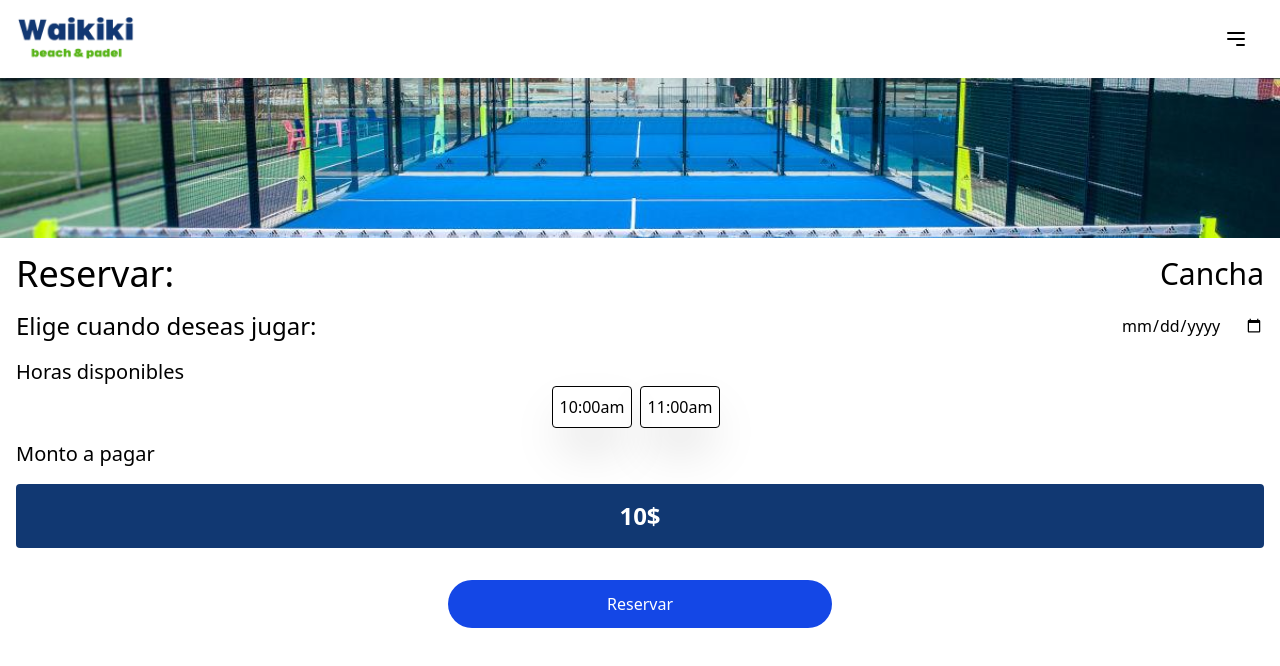
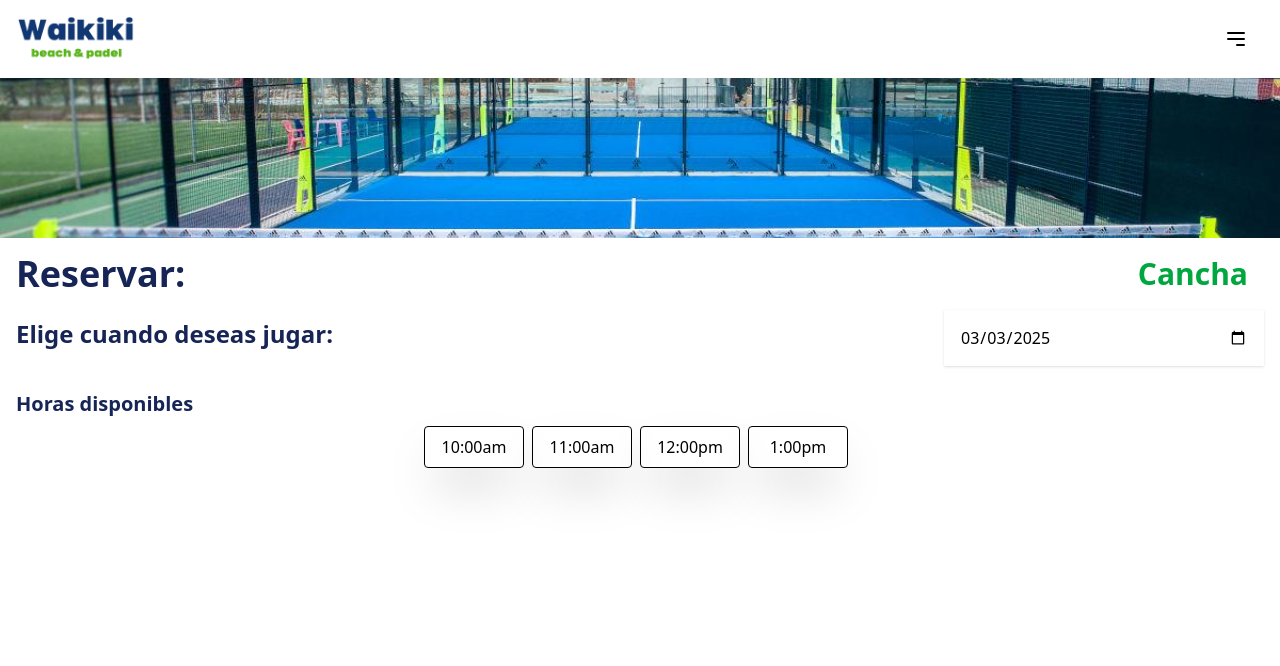
Before and after one commit to anzambrano21/waikikiPadel, a React (Vite) app: page /reservar in a window 1280 px wide. Shown: the top 666 px of the page. Built offline with nearby package versions, Linux system fonts and the light colour scheme.

Commit message:
Componentesactualiados

```diff
--- a/src/components/Horario.jsx
+++ b/src/components/Horario.jsx
@@ -1,9 +1,9 @@
 import React from "react";
 import { Link } from "react-router";
 
-function Horario({ canchaId, horario }) {
+function Horario({ canchaId, horario, fecha }) {
     return (
-        <Link to={`/reservar?cancha=${canchaId}&hora=${horario}`}>
+        <Link to={`/reservar?cancha=${canchaId}&hora=${horario}&fecha=${fecha}`}>
             <div
                 id="horario"
                 className="flex justify-center items-center border w-20 mr-2 p-2 shadow rounded hover:bg-[#113872] hover:text-white duration-300 ease-in"
--- a/src/components/ui/Sidebar.jsx
+++ b/src/components/ui/Sidebar.jsx
@@ -10,7 +10,7 @@ const Sidebar = () => {
         <div className="h-full flex flex-col bg-[#113872]">
             {/* Logo */}
             <div className='flex justify-center'>
-                <Link to="/">
+                <Link to="/pagos">
                     <img className="w-30" src={logo} alt="logo" />
                 </Link>
             </div>
@@ -20,7 +20,7 @@ const Sidebar = () => {
                 <ul className="flex flex-col items-center list-none text-white flex-grow w-full py-7">
                     {/* Opciones del menú con íconos */}
                     <MenuItem
-                        to="/"
+                        to="/pagos"
                         text="Pagos"
                         currentPath={location.pathname}
                         icon={<BanknotesIcon className="w-5 h-5" />} // Ícono de Pagos
--- a/src/pages/Client/MetodosPago.jsx
+++ b/src/pages/Client/MetodosPago.jsx
@@ -4,7 +4,7 @@ import LayoutClient from "../../layout/LayoutClient";
 
 function MetodoPago({ nombre, seleccionado, onChange, informacion }) {
     return (
-        <li className="flex flex-col w-full p-2 border-t hover:bg-gray-100">
+        <li className="flex flex-col w-full p-2 border-t border-gray-500 ">
             <div className="flex justify-between items-center">
                 <div>
                     <h4 className="text-lg">{nombre}</h4>
@@ -64,24 +64,24 @@ function MetodosPago() {
         <LayoutClient>
             <div className="flex justify-center min-h-screen p-2">
                 <div className="flex flex-col items-center w-full max-w-md">
-                    <div className="border rounded-xl w-full shadow-lg">
+                    <div className="border border-gray-500 rounded-xl w-full shadow-lg">
                         <div className="p-2">
-                            <h1 className="text-2xl font-bold">Reservar</h1>
+                            <h1 className="text-2xl font-bold text-blue-950">Reservar</h1>
                         </div>
 
                         <div className="flex justify-between items-center my-4 p-2">
-                            <h2 className="text-xl font-semibold">Cancha 1</h2>
-                            <p className="text-gray-600">08/17/2025</p>
+                            <h2 className="text-xl font-bold text-green-600">Cancha 1</h2>
+                            <p className="text-blue-950 font-bold ">08/17/2025</p>
                         </div>
 
-                        <div className="flex justify-center items-center my-4">
+                        <div className="flex justify-center items-center my-4 font-bold">
                             <p className="m-2">Desde:</p>
-                            <p className="m-2 font-semibold">10:00am</p>
+                            <p className="m-2 font-semibold text-white p-2 rounded-xl text-center w-25 bg-blue-950">10:00am</p>
                             <p className="m-2">Hasta:</p>
-                            <p className="m-2 font-semibold">11:00am</p>
+                            <p className="m-2 font-semibold text-white p-2 rounded-xl text-center w-25 bg-blue-950">11:00am</p>
                         </div>
 
-                        <div className="flex flex-col">
+                        <div className="flex flex-col font-bold text-blue-950">
                             <h3 className="text-xl font-bold mb-2 p-2">Métodos de Pago</h3>
                             {/* Contenedor con scroll */}
                             <ul className="overflow-y-auto max-h-96">
@@ -119,7 +119,7 @@ function MetodosPago() {
             {/* Botón fijo en la parte inferior */}
             <div className="fixed bottom-0 left-0 right-0 flex justify-center p-4 bg-white shadow-lg">
                 <Link to="/">
-                    <button className="bg-blue-700 text-white rounded-full w-48 p-3">
+                    <button className="bg-blue-700 text-white rounded-full w-md p-3">
                         Reservar
                     </button>
                 </Link>
--- a/src/pages/Client/Principal.jsx
+++ b/src/pages/Client/Principal.jsx
@@ -4,12 +4,6 @@ import LayoutClient from "../../layout/LayoutClient";
 import CardCancha from "../../components/CardCancha"; // Importar el componente CardCancha
 
 function Principal() {
-    const [cont, setCont] = useState(0);
-
-    // Función para incrementar el contador
-    const handleReservacion = () => {
-        setCont(cont + 1);
-    };
 
     // Datos de ejemplo para las canchas
     const canchas = [
--- a/src/pages/Client/Reservar.jsx
+++ b/src/pages/Client/Reservar.jsx
@@ -1,4 +1,4 @@
-import React from "react";
+import React, { useState } from "react";
 import { Link, useLocation } from "react-router";
 import LayoutClient from "../../layout/LayoutClient";
 import CanchaImg from "../../assets/canchaPadel.jpg";
@@ -7,76 +7,104 @@ function Reservar() {
     const location = useLocation();
     const searchParams = new URLSearchParams(location.search);
     const canchaId = searchParams.get("cancha");
-    const horaSeleccionada = searchParams.get("hora");
+    const fechaInicial = searchParams.get("fecha");
+
+    // Formatear la fecha inicial a yyyy-mm-dd
+    const formatDate = (dateString) => {
+        if (!dateString) return new Date().toISOString().split("T")[0]; // Fecha actual en yyyy-mm-dd
+        const [day, month, year] = dateString.split("/");
+        return `${year}-${month}-${day}`; // Convertir dd/mm/yyyy a yyyy-mm-dd
+    };
+
+    const [fechaSeleccionada, setFechaSeleccionada] = useState(formatDate(fechaInicial));
+    const [horasSeleccionadas, setHorasSeleccionadas] = useState([]);
+
+    const handleHoraClick = (hora) => {
+        if (horasSeleccionadas.includes(hora)) {
+            setHorasSeleccionadas(horasSeleccionadas.filter(h => h !== hora));
+        } else {
+            setHorasSeleccionadas([...horasSeleccionadas, hora]);
+        }
+    };
+
+    const handleFechaChange = (e) => {
+        setFechaSeleccionada(e.target.value); // Actualizar la fecha seleccionada
+    };
+
+    const montoTotal = horasSeleccionadas.length * 10; // Precio por hora
 
     return (
         <LayoutClient>
-            <div>
-                <img src={CanchaImg} alt="" className="w-screen h-40 object-cover" />
+            <div className="flex flex-col min-h-screen">
+                <img
+                    src={CanchaImg}
+                    alt="Cancha de pádel"
+                    className="w-full h-40 object-cover"
+                />
 
-                <div id="infoCont" className="p-4">
+                <div id="infoCont" className="p-4 flex-grow overflow-y-auto">
                     <div className="flex justify-between items-center">
-                        <h1 className="text-4xl">Reservar:</h1>
-                        <h2 className="text-3xl">Cancha {canchaId}</h2>
+                        <h1 className="text-2xl md:text-4xl font-bold text-blue-950">Reservar:</h1>
+                        <h2 className="text-2xl md:text-3xl font-bold mr-4 text-green-600">
+                            Cancha {canchaId}
+                        </h2>
                     </div>
 
-                    <div className="flex justify-between items-center my-4">
-                        <h1 className="text-2xl">Elige cuando deseas jugar:</h1>
-                        <input type="date" name="" id="" />
+                    <div className="flex flex-col md:flex-row md:justify-between my-4">
+                        <h1 className="text-2xl font-bold my-2 text-blue-950">Elige cuando deseas jugar:</h1>
+                        <div className="flex justify-center">
+                            <input
+                                type="date"
+                                value={fechaSeleccionada}
+                                onChange={handleFechaChange}
+                                className="shadow w-xs p-4"
+                            />
+                        </div>
                     </div>
 
                     <div id="contHoras" className="flex flex-col my-1">
-                        <h2 className="text-xl">Horas disponibles</h2>
+                        <h2 className="text-xl font-bold my-2 text-blue-950">Horas disponibles</h2>
 
-                        <ul className="flex justify-center">
-                            <li>
-                                <Link to={`/reservar?cancha=${canchaId}&hora=10:00am`}>
+                        <ul className="flex justify-center flex-wrap">
+                            {["10:00am", "11:00am", "12:00pm", "1:00pm"].map((hora) => (
+                                <li key={hora}>
                                     <div
                                         id="horario"
-                                        className={`flex justify-center items-center border w-20 mr-2 mb-2 p-2 shadow-2xl rounded ${
-                                            horaSeleccionada === "10:00am"
+                                        className={`flex justify-center items-center border w-25 mr-2 mb-2 p-2 shadow-2xl rounded ${
+                                            horasSeleccionadas.includes(hora)
                                                 ? "bg-[#113872] text-white"
                                                 : "hover:bg-[#113872] hover:text-white"
                                         } duration-300 ease-in`}
+                                        onClick={() => handleHoraClick(hora)}
                                     >
-                                        <p>10:00am</p>
+                                        <p>{hora}</p>
                                     </div>
-                                </Link>
-                            </li>
-
-                            <li>
-                                <Link to={`/reservar?cancha=${canchaId}&hora=11:00am`}>
-                                    <div
-                                        id="horario"
-                                        className={`flex justify-center items-center border w-20 mr-2 mb-2 p-2 shadow-2xl rounded ${
-                                            horaSeleccionada === "11:00am"
-                                                ? "bg-[#113872] text-white"
-                                                : "hover:bg-[#113872] hover:text-white"
-                                        } duration-300 ease-in`}
-                                    >
-                                        <p>11:00am</p>
-                                    </div>
-                                </Link>
-                            </li>
+                                </li>
+                            ))}
                         </ul>
                     </div>
 
-                    <div id="precioCont" className="flex flex-col">
-                        <h3 className="text-xl">Monto a pagar</h3>
-                        <div className="bg-[#113872] text-white text-center rounded p-4 my-4">
-                            <p className="text-2xl font-bold">10$</p>
-                        </div>
-                    </div>
+                    {horasSeleccionadas.length > 0 && (
+                        <>
+                            <div id="precioCont" className="flex flex-col">
+                                <h3 className="text-xl font-bold text-blue-950">Monto a pagar</h3>
+                                <div className="bg-[#113872] text-white text-center rounded p-4 my-4">
+                                    <p className="text-2xl font-bold">{montoTotal}$</p>
+                                </div>
+                            </div>
+                        </>
+                    )}
+                </div>
 
-                                        {/* Botón fijo en la parte inferior */}
-                    <div className="flex justify-center p-4 bg-white ">
-                        <Link to="/metodospago">
-                            <button className="bg-blue-700 text-white rounded-full w-sm p-3">
-                                Reservar
+                {horasSeleccionadas.length > 0 && (
+                    <div className="fixed bottom-0 left-0 right-0 flex justify-center p-4 bg-white shadow-lg">
+                        <Link to={`/metodospago?cancha=${canchaId}&fecha=${fechaSeleccionada}&horas=${horasSeleccionadas.join(',')}`}>
+                            <button className="bg-blue-700 text-white rounded-full w-md p-3">
+                                Métodos de Pago
                             </button>
                         </Link>
                     </div>
-                </div>
+                )}
             </div>
         </LayoutClient>
     );
```
Also changed, not shown: src/components/CardCancha.jsx (+5 -3 lines).
